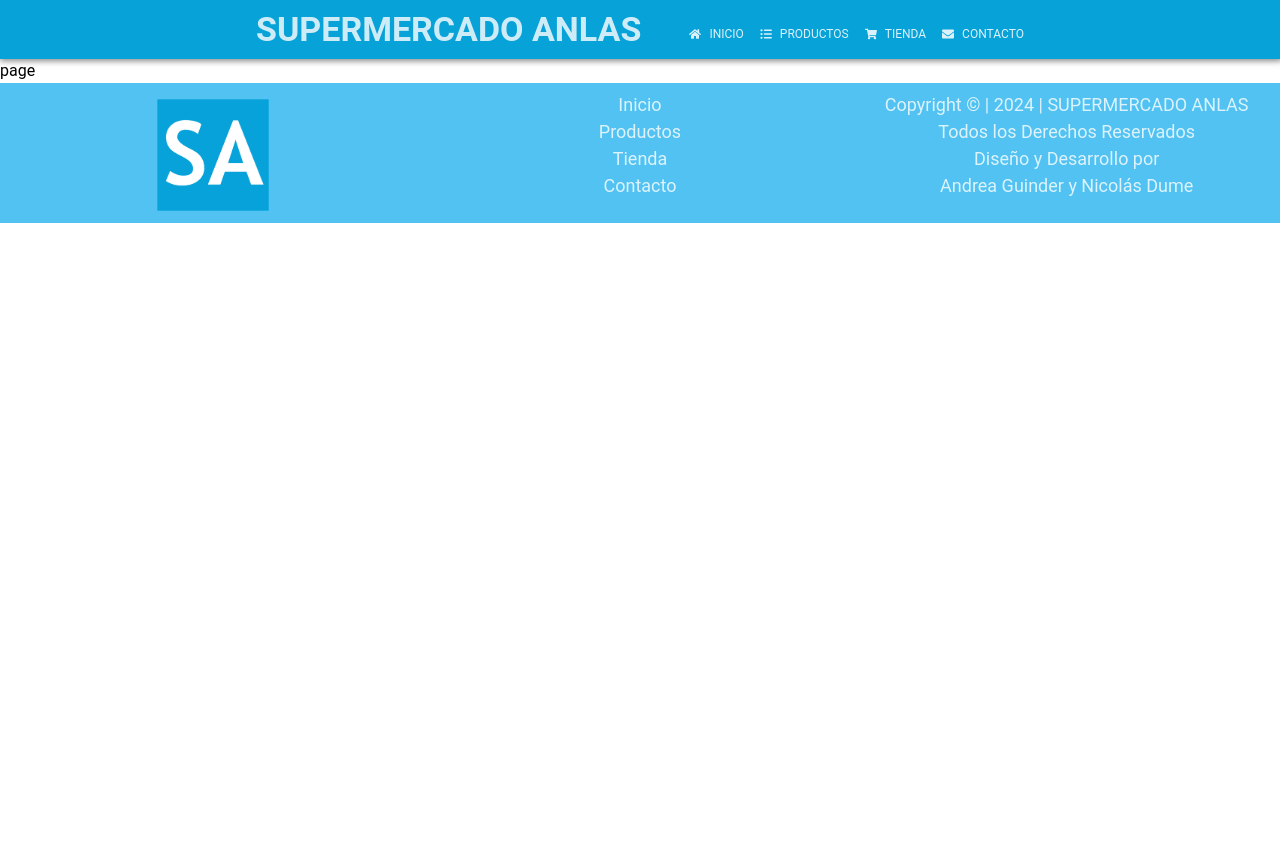
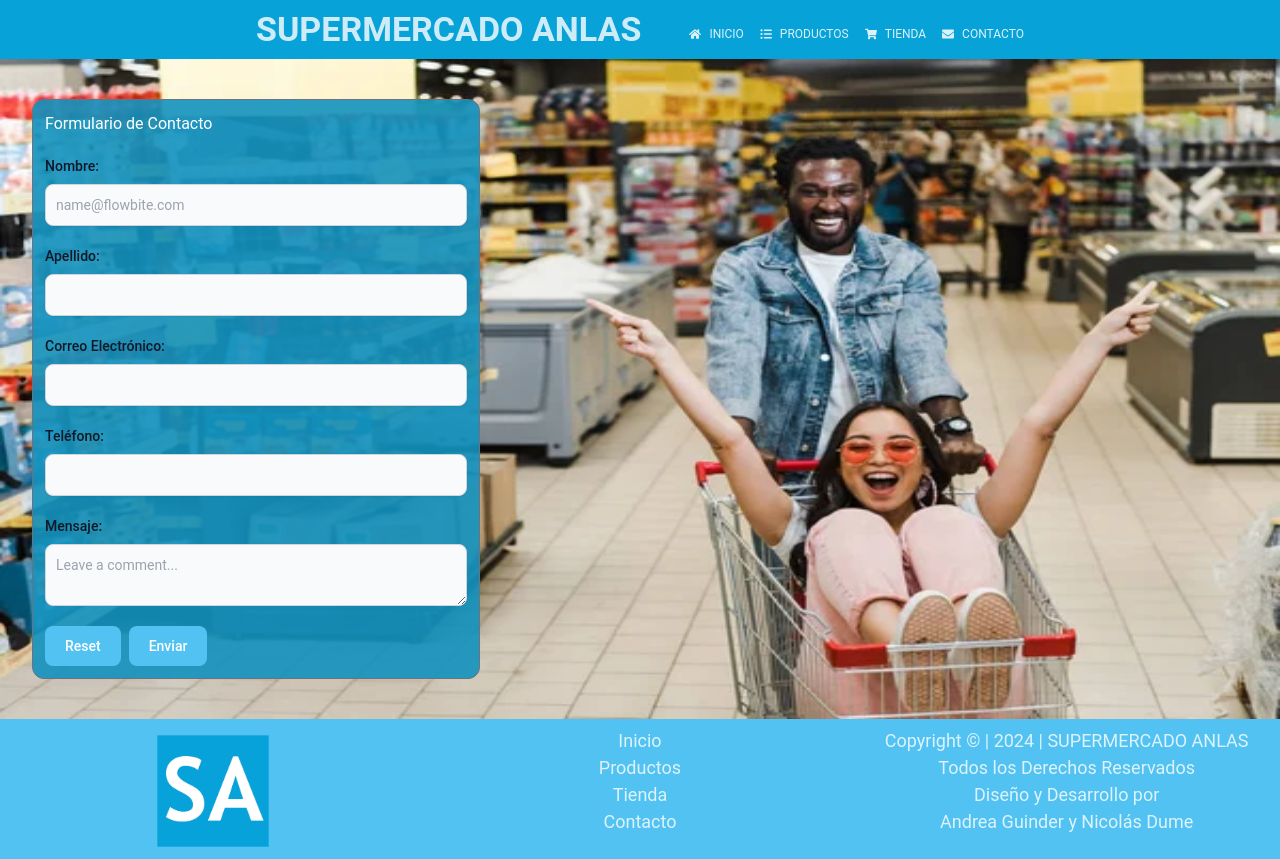
Before and after one commit to nicod12/super-market-anlas, a Next.js app: page /contact in a window 1280 px wide. Before the commit the page ends 800 px from the top, so only its background shows below. Built offline with nearby package versions, Linux system fonts and the light colour scheme.

Commit message:
update form, and add spinner products page

```diff
--- a/package.json
+++ b/package.json
@@ -13,7 +13,8 @@
     "react": "^18",
     "react-dom": "^18",
     "react-icons": "^5.3.0",
-    "react-image-gallery": "^1.3.0"
+    "react-image-gallery": "^1.3.0",
+    "react-spinners": "^0.14.1"
   },
   "devDependencies": {
     "@types/node": "^20",
--- a/src/app/contact/layout.tsx
+++ b/src/app/contact/layout.tsx
@@ -9,7 +9,15 @@ export default function Layout({
 }>) {
   return (
     <main suppressHydrationWarning={true}>
-      <section className="container mx-auto">{children}</section>
+      <section className="w-full relative">
+      <img
+                src="/assets/images/foto-contacto.webp"
+                alt="background"
+                className="absolute inset-0 w-full h-full cover"
+            />
+        {children}
+
+      </section>
     </main>
   );
 }
--- a/src/app/contact/page.tsx
+++ b/src/app/contact/page.tsx
@@ -1,8 +1,9 @@
+import ContactPage from "@/pages/ContactPage"
 
 
 const page = () => {
   return (
-    <div>page</div>
+    <ContactPage />
   )
 }
 
--- a/src/app/globals.css
+++ b/src/app/globals.css
@@ -16,6 +16,11 @@ body {
 
 .shadow-c {
   box-shadow: 1px 1px 6px 1px rgba(19, 19, 19, 0.51);
+}
+
+.cover {
+  background-size: cover;
+  background-image: url("../../public/assets/images/foto-contacto.webp");
 }
 
 .mobmenu {
--- /dev/null
+++ b/src/components/form/FormContact.tsx
@@ -0,0 +1,73 @@
+
+const FormContact = () => {
+    return (
+        <section className="container relative">
+
+            <section className="relative z-10 py-16 lg:py-10 md:right-40 lg:right-64 xl:right-96">
+                <form className="max-w-sm lg:max-w-md mx-auto py-3 px-5  lg:px-3 border border-gray-500 rounded-xl bg-[#1393bf] bg-opacity-90  dark:bg-opacity-90">
+                    <h2 className="text-white mb-5">Formulario de Contacto</h2>
+                    <div className="mb-5">
+                        <label className="block mb-2 text-sm font-medium text-gray-900 dark:text-white">Nombre:</label>
+                        <input
+                            type="email"
+                            id="email"
+                            className="shadow-sm bg-gray-50 border border-gray-300 text-gray-900 text-sm rounded-lg focus:ring-blue-500 focus:border-blue-500 block w-full p-2.5 dark:border-gray-600 dark:placeholder-gray-400 dark:text-white dark:focus:ring-blue-500 dark:focus:border-blue-500 dark:shadow-sm-light"
+                            placeholder="name@flowbite.com"
+                            required
+                        />
+                    </div>
+                    <div className="mb-5">
+                        <label className="block mb-2 text-sm font-medium text-gray-900 dark:text-white">Apellido:</label>
+                        <input
+                            type="password"
+                            id="password"
+                            className="shadow-sm bg-gray-50 border border-gray-300 text-gray-900 text-sm rounded-lg focus:ring-blue-500 focus:border-blue-500 block w-full p-2.5 dark:border-gray-600 dark:placeholder-gray-400 dark:text-white dark:focus:ring-blue-500 dark:focus:border-blue-500 dark:shadow-sm-light"
+                            required
+                        />
+                    </div>
+                    <div className="mb-5">
+                        <label className="block mb-2 text-sm font-medium text-gray-900 dark:text-white">Correo Electrónico:</label>
+                        <input
+                            type="password"
+                            id="repeat-password"
+                            className="shadow-sm bg-gray-50 border border-gray-300 text-gray-900 text-sm rounded-lg focus:ring-blue-500 focus:border-blue-500 block w-full p-2.5 dark:border-gray-600 dark:placeholder-gray-400 dark:text-white dark:focus:ring-blue-500 dark:focus:border-blue-500 dark:shadow-sm-light"
+                            required
+                        />
+                    </div>
+                    <div className="mb-5">
+                        <label className="block mb-2 text-sm font-medium text-gray-900 dark:text-white">Teléfono:</label>
+                        <input
+                            type="password"
+                            id="repeat-password"
+                            className="shadow-sm bg-gray-50 border border-gray-300 text-gray-900 text-sm rounded-lg focus:ring-blue-500 focus:border-blue-500 block w-full p-2.5 dark:border-gray-600 dark:placeholder-gray-400 dark:text-white dark:focus:ring-blue-500 dark:focus:border-blue-500 dark:shadow-sm-light"
+                            required
+                        />
+                    </div>
+                    <div className="mb-5">
+                        <label className="block mb-2 text-sm font-medium text-gray-900 dark:text-white">Mensaje:</label>
+                        <textarea
+                            id="message"
+                            className="block p-2.5 w-full text-sm text-gray-900 bg-gray-50 rounded-lg border border-gray-300 focus:ring-blue-500 focus:border-blue-500 dark:border-gray-600 dark:placeholder-gray-400 dark:text-white dark:focus:ring-blue-500 dark:focus:border-blue-500"
+                            placeholder="Leave a comment..."></textarea>
+                    </div>
+                    <div className="flex gap-2">
+                    <button
+                        type="submit"
+                        className="text-white bg-[#52c2f2] hover:bg-[#1393bf] focus:ring-4 focus:outline-none focus:ring-blue-300 font-medium rounded-lg text-sm px-5 py-2.5 text-center dark:focus:ring-blue-800">
+                        Reset
+                    </button>
+                    <button
+                        type="submit"
+                        className="text-white bg-[#52c2f2] hover:bg-[#1393bf] focus:ring-4 focus:outline-none focus:ring-blue-300 font-medium rounded-lg text-sm px-5 py-2.5 text-center dark:focus:ring-blue-800">
+                        Enviar
+                    </button>
+                    </div>
+                </form>
+            </section>
+        </section>
+
+
+    );
+};
+
+export default FormContact;
--- a/src/components/gallery/GalleryProducts.tsx
+++ b/src/components/gallery/GalleryProducts.tsx
@@ -2,6 +2,8 @@
 
 import { fetchProducts } from "@/utils/api";
 import { useEffect, useState } from "react";
+import { MoonLoader } from "react-spinners";
+
 
 interface ProductList {
     id: number;
@@ -11,10 +13,12 @@ interface ProductList {
     image: string;
 }
 
+
 const GalleryProducts: React.FC = () => {
     const [products, setProducts] = useState<ProductList[]>([]);
     const [loading, setLoading] = useState(true);
     const [error, setError] = useState<string | null>(null);
+
 
     useEffect(() => {
         const fetchData = async () => {
@@ -35,7 +39,9 @@ const GalleryProducts: React.FC = () => {
     return (
         <div>
             {loading ? (
-                <p>Loading...</p>
+                <div className="h-screen flex justify-center mt-12">
+                    <MoonLoader />
+                </div>
             ) : error ? (
                 <p className="text-red-500">{error}</p>
             ) : (
--- /dev/null
+++ b/src/pages/ContactPage.tsx
@@ -0,0 +1,10 @@
+import FormContact from "@/components/form/FormContact";
+
+
+const ContactPage = () => {
+  return (
+    <FormContact />
+  );
+};
+
+export default ContactPage;
```
Also changed, not shown: 1 other file (tests, documents, lock files or other folders).
